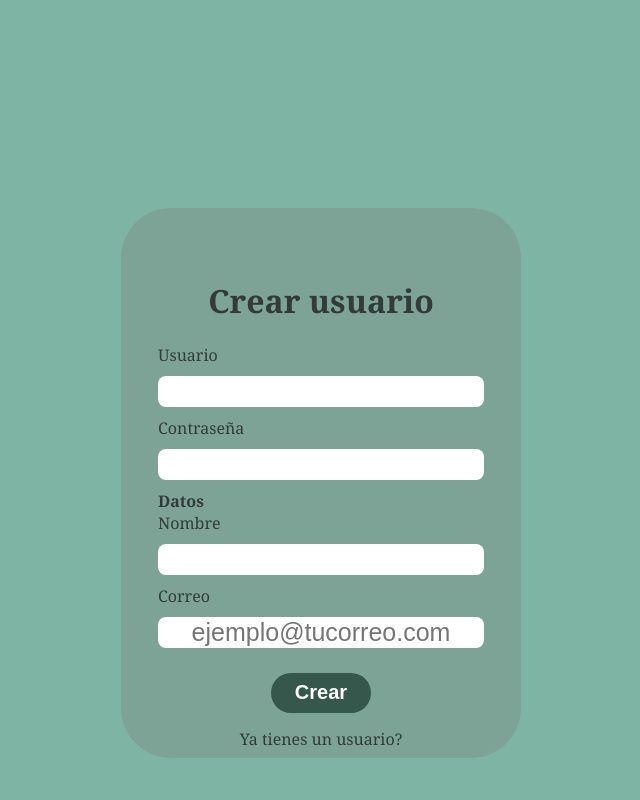
After one commit to FMM28/proyecto-PWEBI, a PHP site: page /crear.html in a window 1280 px wide. The commit adds this page. Shown: the whole page, without its empty margins (319-959 px from the left). Run offline with PHP 8.4, Linux system fonts and the light colour scheme.

Commit message:
crear usuario

```diff
--- a/conexion.php
+++ b/conexion.php
@@ -1,7 +1,11 @@
 <?php
 $host_db="127.0.0.1";
 $user_db="root";
+<<<<<<< HEAD
+$pass_db="";
+=======
 $pass_db="319192142";
+>>>>>>> b39cc07a9943cd7781f69edb6996b188be9c9bb5
 $db_name="proyecto_PWEBI";
 
 $conexion = new mysqli($host_db,$user_db,$pass_db,$db_name);
--- /dev/null
+++ b/crear.html
@@ -0,0 +1,36 @@
+<!DOCTYPE html>
+<html lang="en">
+<head>
+    <meta charset="UTF-8">
+    <meta name="viewport" content="width=device-width, initial-scale=1.0">
+    <link rel="stylesheet" href="style.css">
+    <title>Crear usuario</title>
+</head>
+<body>
+    <div class="cuadro2">
+        <h1>Crear usuario</h1>
+        <form action="inicio.php" method="post">
+            <label>Usuario</label>
+            <br>
+            <input type="text" id="user" name="user">
+            <br>
+            <label>Contraseña</label>
+            <br>
+            <input type="password" id="password" name="password">
+            <br>
+            <label><b>Datos</b></label>
+            <br>
+            <label>Nombre</label>
+            <br>
+            <input type="text" id="nombre" name="nombre">
+            <br>
+            <label>Correo</label>
+            <br>
+            <input type="email" placeholder="ejemplo@tucorreo.com" id="email" name="email">
+            <br>
+            <button type="submit">Crear</button>
+        </form>
+        <a href="index.html" class="nuevo">Ya tienes un usuario?</a>
+    </div>
+</body>
+</html>
--- a/style.css
+++ b/style.css
@@ -1,6 +1,5 @@
 html{
     background-color: #7EB4A3;
-    text-align: center;
     font-family: 'Georgia', serif;
     justify-content: center;
     align-items: center;
@@ -10,6 +9,7 @@ html{
 h1{
     color: #323b3a;
     padding-top: 50px;
+    text-align: center;
 }
 
 input{
@@ -39,6 +39,7 @@ button{
     width: 400px;
     border-radius: 50px;
     margin-top: 50%;
+    text-align: center;
 }
 
 .nuevo{
@@ -51,3 +52,25 @@ button{
     text-decoration: none;
     color: white;
 }
+
+.cuadro2{
+    background-color: #7da397 ;
+    height: 550px;
+    width: 400px;
+    border-radius: 50px;
+    margin-top: 50%;
+    display: flex;
+    flex-direction: column;
+    align-items: center;
+}
+
+.cuadro2 label{
+    text-align: left;
+    padding-left: 10px;
+    color: #323b3a;
+}
+
+.cuadro2 button{
+    display: block;
+    margin: 15px auto;
+}
```
Also changed, not shown: index.html (+7 -1 lines), inicio.php (+14 -0 lines), README.md.
